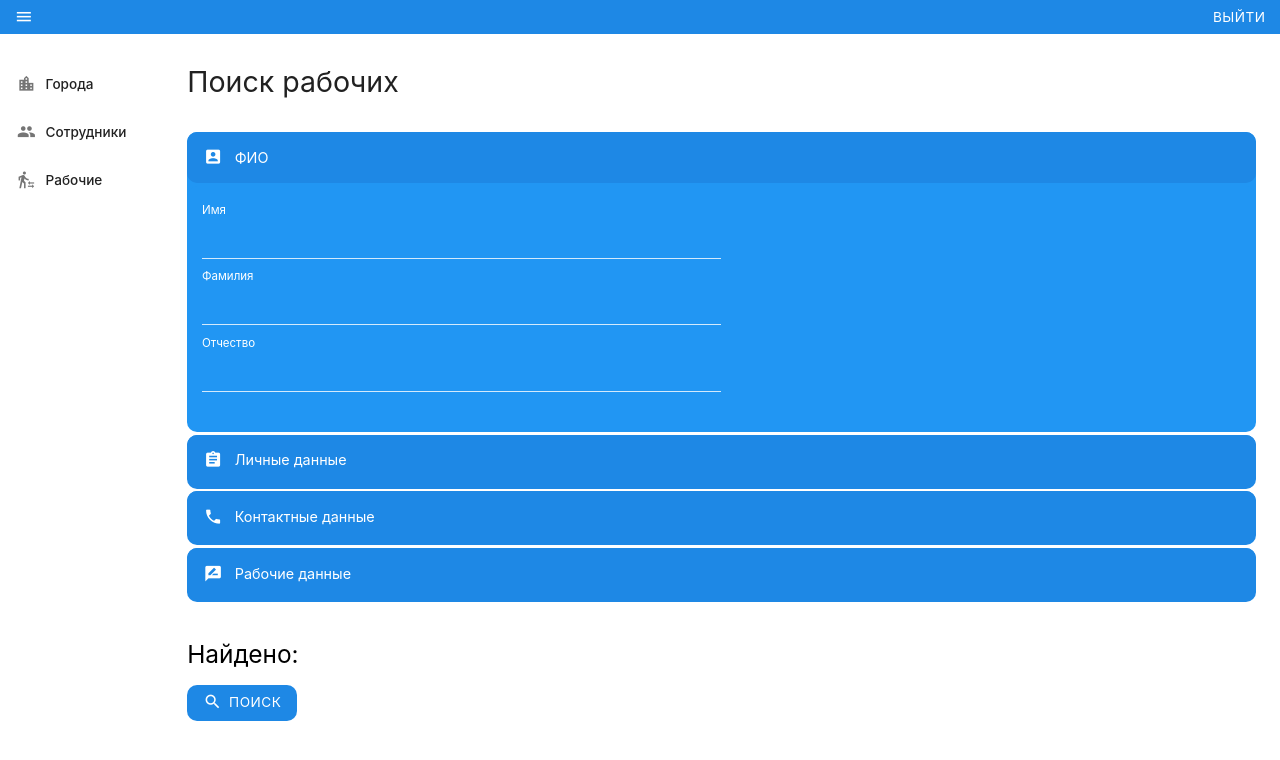
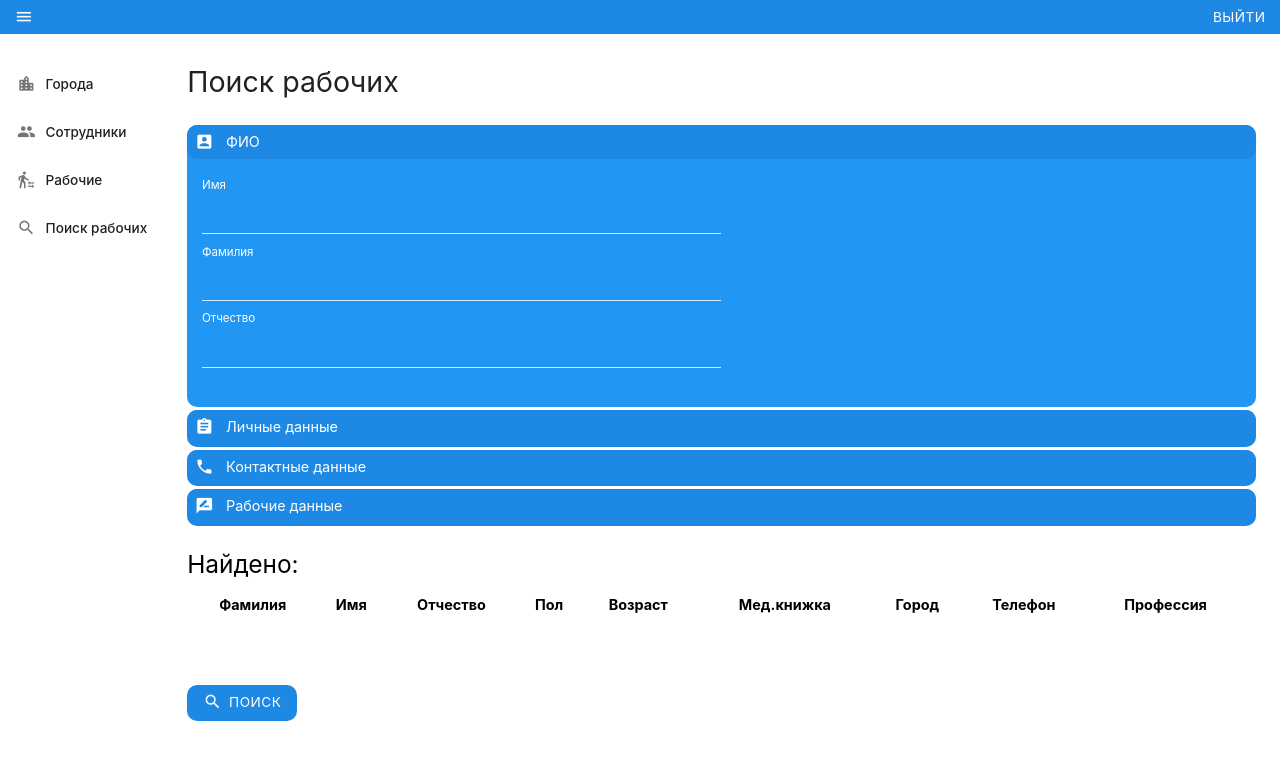
Before and after one commit to SadBarin/pave_erp, a Vue app: page /workers/search in a window 1280 px wide. Shown: the top 760 px of the page. Built offline with nearby package versions, Linux system fonts and the light colour scheme.

Commit message:
little fix

```diff
--- a/src/assets/index.css
+++ b/src/assets/index.css
@@ -387,6 +387,8 @@
   box-shadow: none;
   border: none;
   border-radius: var(--border-radius);
+
+  margin: 0rem;
 }
 
 .collapsible li,
@@ -402,7 +404,7 @@
   display: flex;
   align-items: center;
 
-  padding: 0.8rem;
+  padding: 0.2rem;
 }
 
 #app .collapsible-body {
--- a/src/layouts/MainLayout.vue
+++ b/src/layouts/MainLayout.vue
@@ -56,6 +56,12 @@
           Рабочие
         </router-link>
       </li>
+      <li>
+        <router-link class="waves-effect waves-blue pointer" to="/workers/search">
+          <i class="material-icons">search</i>
+          Поиск рабочих
+        </router-link>
+      </li>
     </ul>
 
     <main class="app-content">
--- a/src/views/Login.vue
+++ b/src/views/Login.vue
@@ -129,8 +129,8 @@
       ],
 
       additionalWorkers: [
-        { id: 1, name: 'Артём', surname: 'Горбачев', patronymic: 'Михайлович', city: 'Ульяновск', accountNumber: '', mobilePhone: '7 (354) 823-12-55', nameCard: '', surnameCard: '', patronymicCard: '', accountNumberCard: '', bank: '', age: '20', sex: 'Мужской', nationality: '', passportID: '', passportDate: '', passportIssued: '', registration: '', address: '', homePhone: '', number: '3462325235235', medicalBook: 'Есть', education: '', university: '', previousWork: '', reasonComing: '', professions: 'Электрик', nightShift: '', checkMVD: '', dateInterview: '', uniform: '', fired: '', edited: false },
-        { id: 2, name: 'Максим', surname: 'Королев', patronymic: 'Дмитриевич', city: 'Ульяновск', accountNumber: '', mobilePhone: '7 (275) 900-82-40', nameCard: '', surnameCard: '', patronymicCard: '', accountNumberCard: '', bank: '', age: '22', sex: 'Мужской', nationality: '', passportID: '', passportDate: '', passportIssued: '', registration: '', address: '', homePhone: '', number: '3462325235235', medicalBook: 'Есть', education: '', university: '', previousWork: '', reasonComing: '', professions: 'Повар', nightShift: '', checkMVD: '', dateInterview: '', uniform: '', fired: '', edited: false },
+        { id: 1, name: 'Артём', surname: 'Горбачев', patronymic: 'Михайлович', city: 'Ульяновск', accountNumber: '', mobilePhone: '+7 (354) 823-12-55', nameCard: '', surnameCard: '', patronymicCard: '', accountNumberCard: '', bank: '', age: '20', sex: 'Мужской', nationality: '', passportID: '', passportDate: '', passportIssued: '', registration: '', address: '', homePhone: '', number: '3462325235235', medicalBook: 'Есть', education: '', university: '', previousWork: '', reasonComing: '', professions: 'Электрик', nightShift: '', checkMVD: '', dateInterview: '', uniform: '', fired: '', edited: false },
+        { id: 2, name: 'Максим', surname: 'Королев', patronymic: 'Дмитриевич', city: 'Ульяновск', accountNumber: '', mobilePhone: '+7 (275) 900-82-40', nameCard: '', surnameCard: '', patronymicCard: '', accountNumberCard: '', bank: '', age: '22', sex: 'Мужской', nationality: '', passportID: '', passportDate: '', passportIssued: '', registration: '', address: '', homePhone: '', number: '3462325235235', medicalBook: 'Есть', education: '', university: '', previousWork: '', reasonComing: '', professions: 'Повар', nightShift: '', checkMVD: '', dateInterview: '', uniform: '', fired: '', edited: false },
         { id: 3, name: 'Юрий', surname: 'Гаврилов', patronymic: 'Семёнович', city: 'Ульяновск', accountNumber: '', mobilePhone: '+7 (792) 946-90-57', nameCard: '', surnameCard: '', patronymicCard: '', accountNumberCard: '', bank: '', age: '33', sex: 'Мужской', nationality: '', passportID: '', passportDate: '', passportIssued: '', registration: '', address: '', homePhone: '', number: '3462325235235', medicalBook: 'Отсутствует', education: '', university: '', previousWork: '', reasonComing: '', professions: 'Электрик', nightShift: '', checkMVD: '', dateInterview: '', uniform: '', fired: '', edited: false },
         { id: 4, name: 'Илья', surname: 'Белов', patronymic: 'Михайлович', city: 'Ульяновск', accountNumber: '', mobilePhone: '+7 (354) 893-02-14', nameCard: '', surnameCard: '', patronymicCard: '', accountNumberCard: '', bank: '', age: '21', sex: 'Мужской', nationality: '', passportID: '', passportDate: '', passportIssued: '', registration: '', address: '', homePhone: '', number: '3462325235235', medicalBook: 'Есть', education: '', university: '', previousWork: '', reasonComing: '', professions: 'Слесарь', nightShift: '', checkMVD: '', dateInterview: '', uniform: '', fired: '', edited: false },
         { id: 5, name: 'Алиса', surname: 'Абрамова', patronymic: 'Макаровна', city: 'Ульяновск', accountNumber: '', mobilePhone: '+7 (648) 129-15-01', nameCard: '', surnameCard: '', patronymicCard: '', accountNumberCard: '', bank: '', age: '30', sex: 'Женский', nationality: '', passportID: '', passportDate: '', passportIssued: '', registration: '', address: '', homePhone: '', number: '3462325235235', medicalBook: '', education: '', university: '', previousWork: '', reasonComing: '', professions: 'Программист', nightShift: '', checkMVD: '', dateInterview: '', uniform: '', fired: '', edited: false },
```
